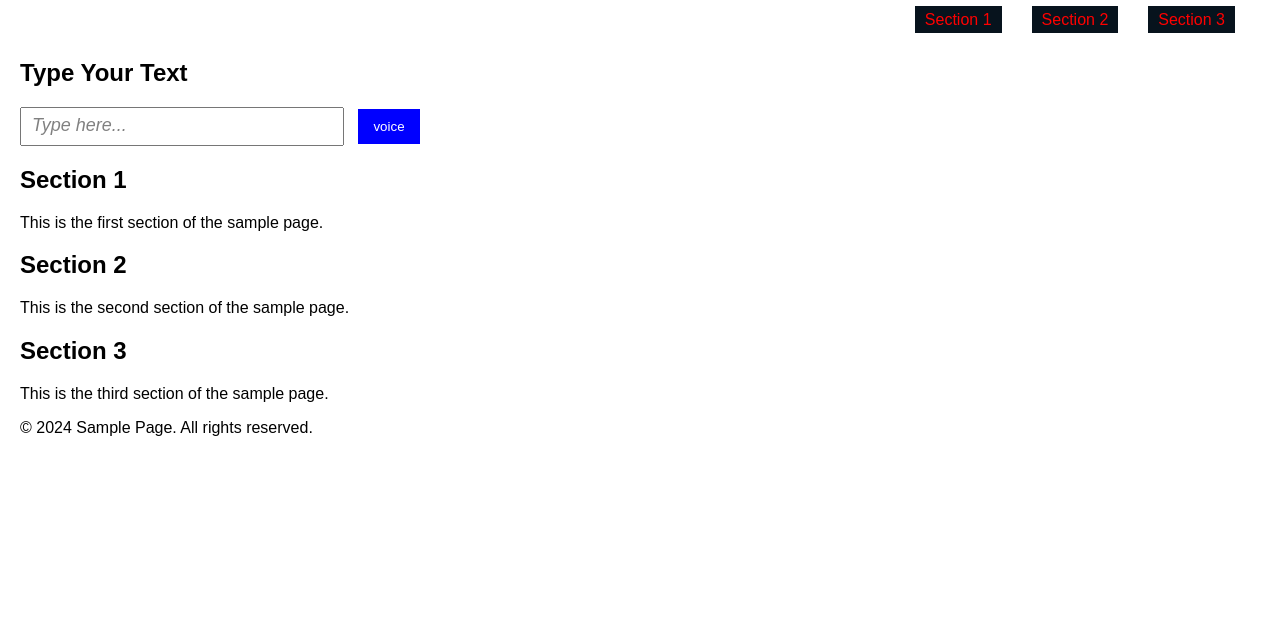
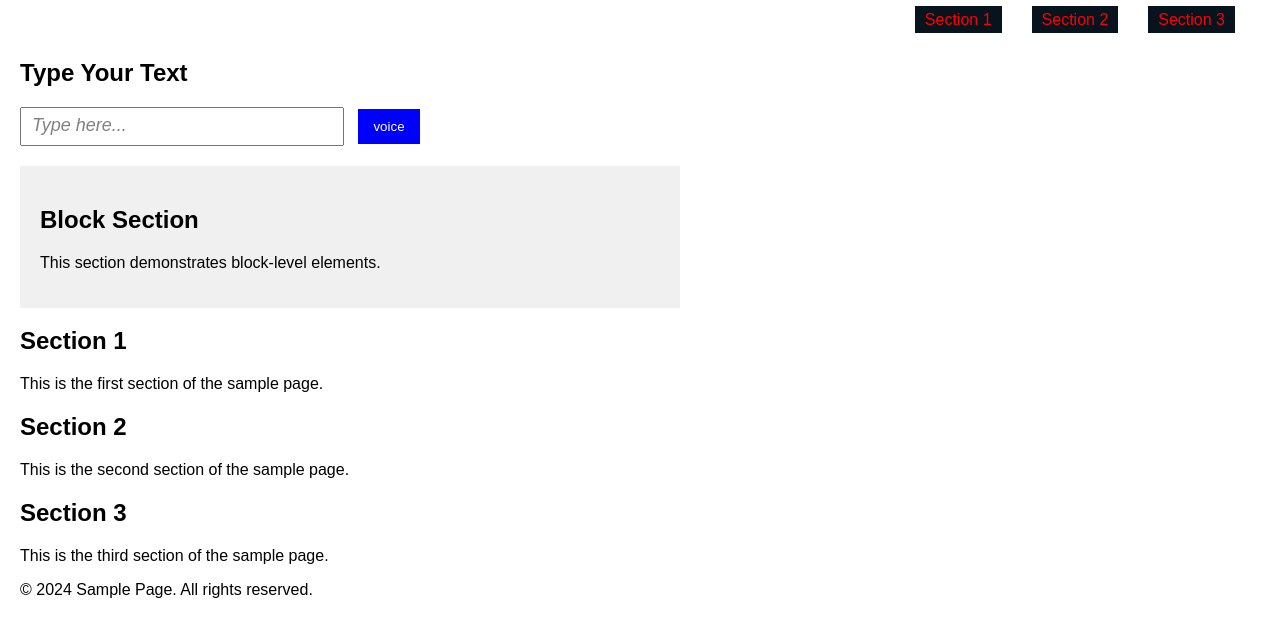
Before and after one commit to rht-rahat/testing-purpose, a plain HTML site: page index.html in a window 1280 px wide. Shown: the part 79-716 px from the top of the page. Drawn offline with Linux system fonts and the light colour scheme.

Commit message:
learning github

```diff
--- a/index.html
+++ b/index.html
@@ -23,6 +23,11 @@
         <input type="text" id="text" placeholder="Type here..."  />
         <button onclick="speechSynthesis.speak(new SpeechSynthesisUtterance(text.value))">voice</button>
 
+        <section id="block-section">
+            <h2>Block Section</h2>
+            <p>This section demonstrates block-level elements.</p>
+        </section>
+
         <section id="section1">
             <h2>Section 1</h2>
             <p>This is the first section of the sample page.</p>
--- a/style.css
+++ b/style.css
@@ -52,3 +52,11 @@ button {
   border: none;
   cursor: pointer;
 }
+
+#block-section {
+  display: block;
+  width: 50%;
+  padding: 20px;
+  background-color: #f0f0f0;
+  margin-top: 20px;
+}
```
